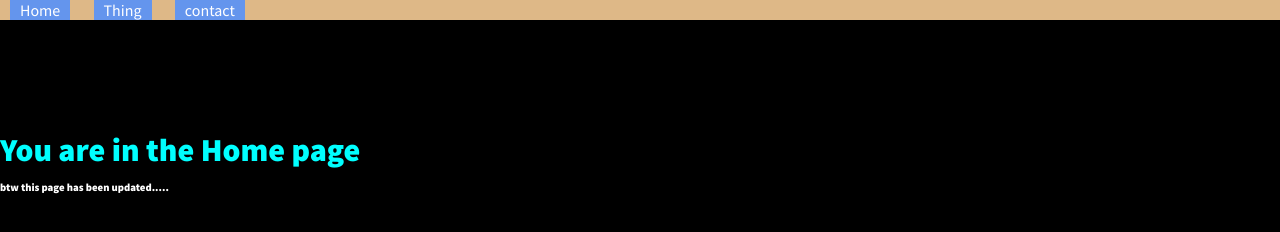
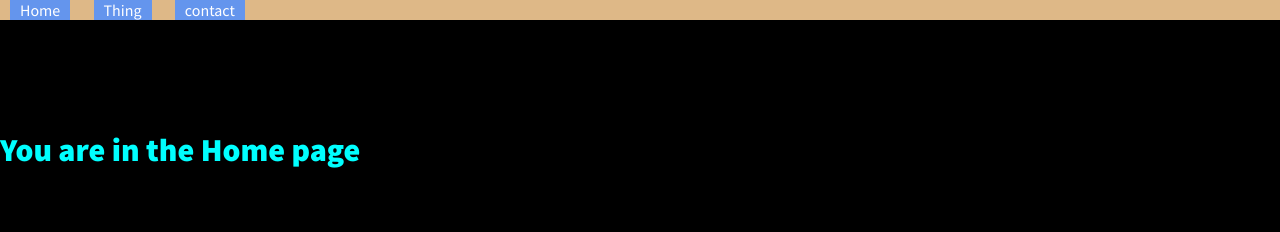
Before and after one commit to ScorpioDv/DzEncy, a plain HTML site: page index.html in a window 1280 px wide. Drawn offline with Linux system fonts and the light colour scheme.

Commit message:
Update index.html

```diff
--- a/index.html
+++ b/index.html
@@ -57,7 +57,6 @@
     <div class="Logo"> <h1 class="poop">You are in the Home page</h1></div>
     <div>ad update</div>
 
-    <h6>btw this page has been updated.....</h6>
 
    </body>
 </html>
```
